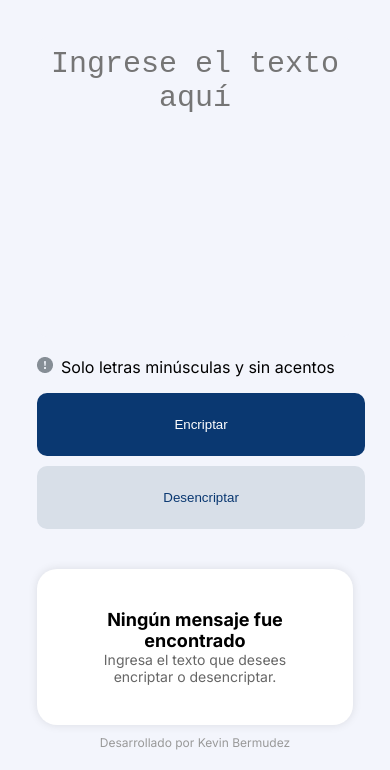
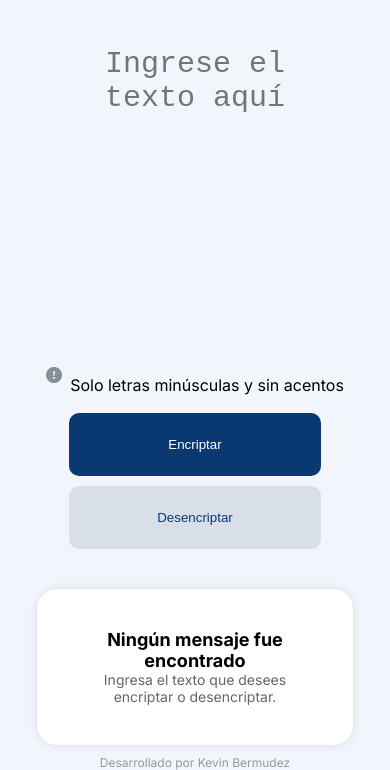
Before and after one commit to KevinBermudezC/Encriptador-de-Texto, a plain HTML site: page index.html in a window 390 px wide. Shown: the part 83-853 px from the top of the page. Drawn offline with Linux system fonts and the light colour scheme.

Commit message:
Fixed: Responsive

```diff
--- a/style/styles.css
+++ b/style/styles.css
@@ -172,15 +172,87 @@ textarea{
     color: #999;
 }
 /* Responsive */
+@media (max-width: 1440px) {
+    .container {
+        flex-direction: column;
+        align-items: center;
+    }
+    .cuadro-izquierda,
+    .cuadro-derecha {
+        width: 90%;
+        margin: 20px 0;
+    }
+    .cuadro-izquierda textarea {
+        height: 300px;
+    }
+    .botones {
+        flex-direction: column;
+        align-items: center;
+        gap: 10px;
+
+    }
+    .botones__encriptar,
+    .botones__desencriptar {
+        width: 328px;
+    }
+    main{
+        display: flex;
+        justify-content: center;
+    }
+    .cuadro-izquierda{
+        padding: 0;
+        align-items: center;
+        gap: 10px;
+    }
+    .footer{
+        position: relative;
+    }
+
+    .illustration{
+        display: none;
+    }
+    .botones {
+        flex-direction: column;
+        gap: 10px;
+        width: 100%;
+        align-items: center;
+    }
+    .botones__encriptar, .botones__desencriptar {
+        width: 80%;
+    }
+    .info{
+        justify-content: center;
+        align-items: center;
+    }
+}
+
 @media (max-width: 1024px) {
+    .container {
+        flex-direction: column;
+        align-items: center;
+        justify-content: center;
+    }
     .cuadro-izquierda textarea {
+        width: 90%;
+        height: 300px;
+    }
+    .cuadro-derecha {
+        width: 90%;
+        margin: 20px 0;
+    }
+    .cuadro-izquierda {
+        align-items: center;
+        padding: 20px;
+    }
+    .botones {
+        flex-direction: column;
+        gap: 10px;
         width: 100%;
-        height: 500px;
+        align-items: center;
     }
-    /* .cuadro-derecha {
-        width: 350px;
-        margin: 20px;
-    } */
+    .botones__encriptar, .botones__desencriptar {
+        width: 80%;
+    }
 }
 
 @media (max-width: 768px) {
@@ -212,6 +284,7 @@ textarea{
     }
     .cuadro-izquierda{
         padding: 0;
+        align-items: center;
     }
     .footer{
         position: relative;
@@ -233,3 +306,55 @@ textarea{
         padding: 40px;
     }
 }
+@media (max-width: 1600px) {
+    .container {
+        flex-direction: column;
+        align-items: center;
+    }
+    .cuadro-izquierda,
+    .cuadro-derecha {
+        width: 90%;
+        margin: 20px 0;
+    }
+    .cuadro-izquierda textarea {
+        height: 300px;
+    }
+    .botones {
+        flex-direction: column;
+        align-items: center;
+        gap: 10px;
+
+    }
+    .botones__encriptar,
+    .botones__desencriptar {
+        width: 328px;
+    }
+    main{
+        display: flex;
+        justify-content: center;
+    }
+    .cuadro-izquierda{
+        padding: 0;
+        align-items: center;
+    }
+    .footer{
+        position: relative;
+    }
+
+    .illustration{
+        display: none;
+    }
+    .botones {
+        flex-direction: column;
+        gap: 10px;
+        width: 100%;
+        align-items: center;
+    }
+    .botones__encriptar, .botones__desencriptar {
+        width: 80%;
+    }
+    .info{
+        justify-content: center;
+        align-items: center;
+    }
+}
```
